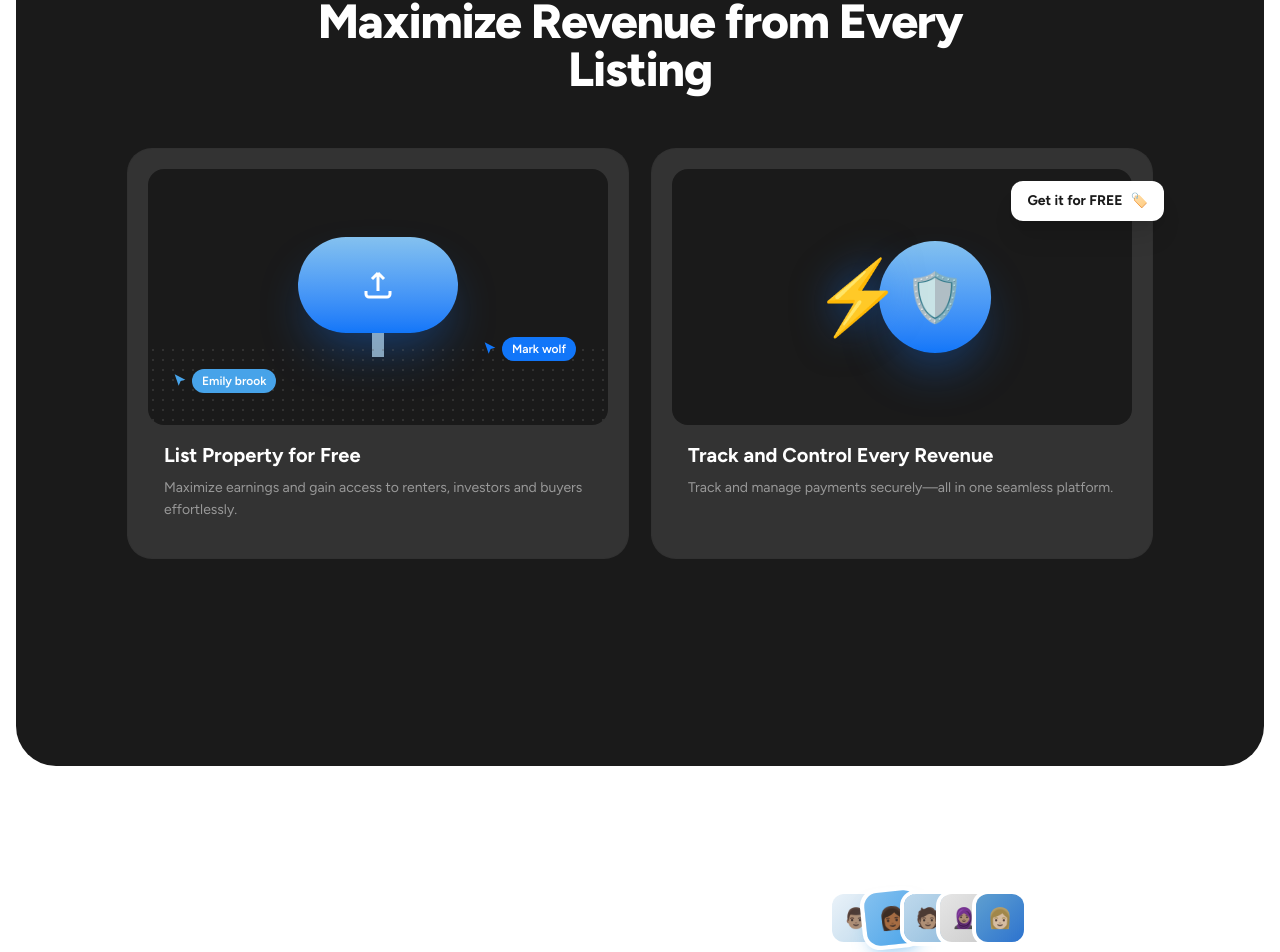
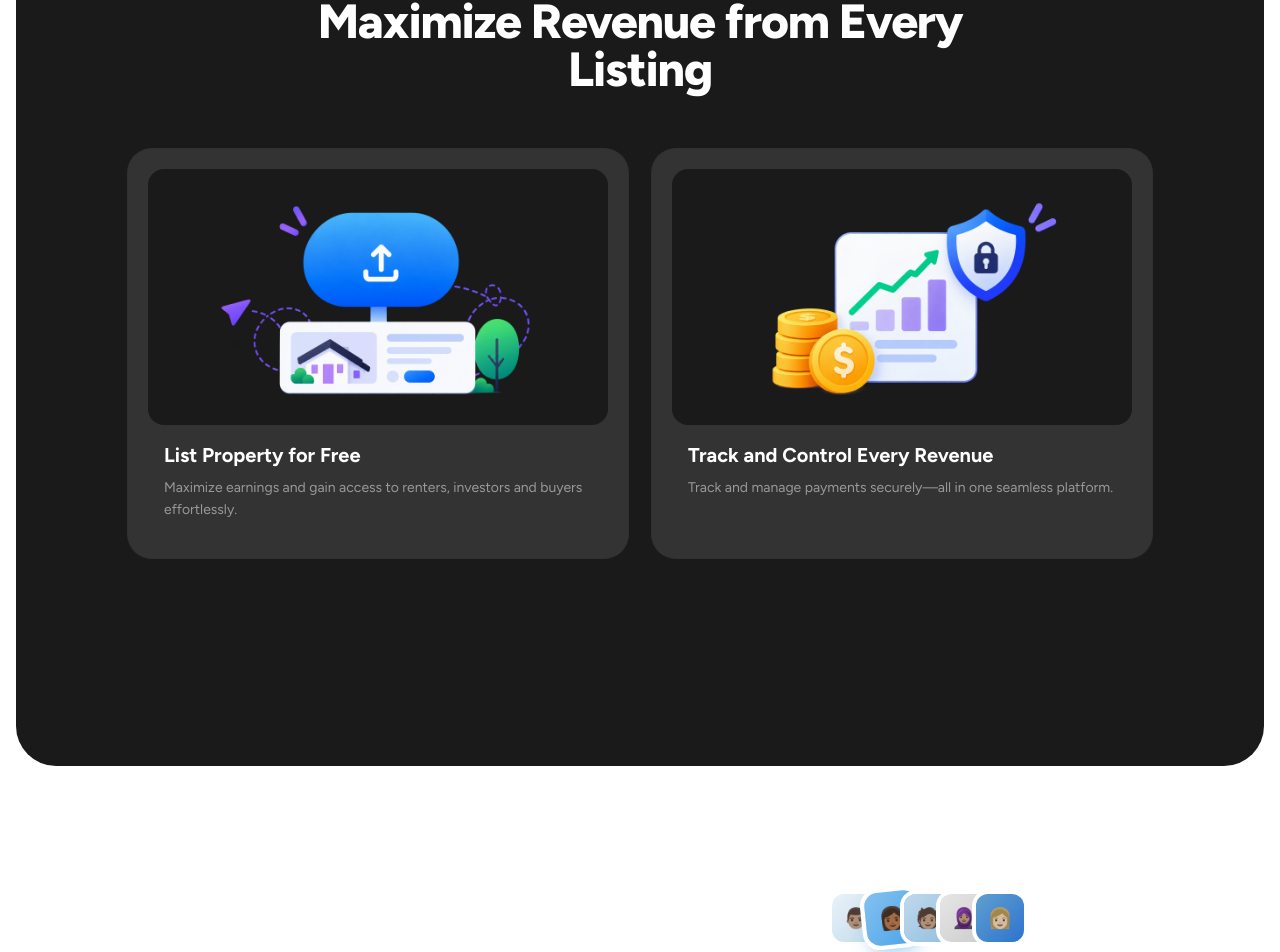
Before and after one commit to larryQuao/hive-landing, a React (Vite) app: page / in a window 1280 px wide. Shown: the part 3783-4735 px from the top of the page. Built offline with nearby package versions, Linux system fonts and the light colour scheme.

Commit message:
DarkFeatures: swap card illustrations for modernProperty and secureFinancialGrowth images, remove Get it for FREE badge

```diff
--- a/src/components/DarkFeatures.tsx
+++ b/src/components/DarkFeatures.tsx
@@ -1,3 +1,6 @@
+import modernPropertyUrl from '../assets/modernProperty.png'
+import secureFinancialGrowthUrl from '../assets/secureFinancialGrowth.png'
+
 export function DarkFeatures() {
   return (
     <section className="px-4 pb-8 pt-10">
@@ -9,36 +12,12 @@ export function DarkFeatures() {
         <div data-stagger className="mx-auto mt-14 grid max-w-5xl gap-6 md:grid-cols-2">
           {/* Card 1: List Property for Free */}
           <article data-stagger-item className="rounded-3xl bg-black-80 p-5 ring-1 ring-white/10">
-            <div className="relative h-64 overflow-hidden rounded-2xl bg-black-90">
-              {/* cloud upload illustration */}
-              <div className="absolute left-1/2 top-1/2 -translate-x-1/2 -translate-y-1/2">
-                <div className="flex h-24 w-40 items-center justify-center rounded-full bg-gradient-to-b from-primary-50 to-primary-100 shadow-2xl shadow-primary-100/40">
-                  <svg width="36" height="36" viewBox="0 0 24 24" fill="none" stroke="white" strokeWidth="2">
-                    <path d="M12 16V4m0 0l-4 4m4-4l4 4" />
-                    <path d="M4 16v2a2 2 0 002 2h12a2 2 0 002-2v-2" />
-                  </svg>
-                </div>
-                <div className="mx-auto h-6 w-3 bg-primary-30/70" />
-              </div>
-              {/* dotted globe hint */}
-              <div className="absolute bottom-0 left-0 right-0 h-20 opacity-30 [background-image:radial-gradient(circle,var(--color-black-60)_1px,transparent_1px)] [background-size:10px_10px]" />
-              {/* collaborator cursors */}
-              <div className="absolute bottom-8 left-6 flex items-center">
-                <svg width="16" height="16" viewBox="0 0 24 24" className="mr-1">
-                  <path d="M4 2l16 8-7 2-3 7z" fill="#47A3E9" />
-                </svg>
-                <span className="rounded-full bg-primary-75 px-2.5 py-1 text-xs font-semibold text-white">
-                  Emily brook
-                </span>
-              </div>
-              <div className="absolute bottom-16 right-8 flex items-center">
-                <svg width="16" height="16" viewBox="0 0 24 24" className="mr-1">
-                  <path d="M4 2l16 8-7 2-3 7z" fill="#1176F9" />
-                </svg>
-                <span className="rounded-full bg-primary-100 px-2.5 py-1 text-xs font-semibold text-white">
-                  Mark wolf
-                </span>
-              </div>
+            <div className="relative h-64 overflow-hidden rounded-2xl bg-black-90 p-4">
+              <img
+                src={modernPropertyUrl}
+                alt="Modern property listed on Hive"
+                className="h-full w-full object-contain"
+              />
             </div>
             <div className="p-4">
               <h3 className="text-xl font-bold text-white">List Property for Free</h3>
@@ -50,23 +29,18 @@ export function DarkFeatures() {
 
           {/* Card 2: Track and Control Every Revenue */}
           <article data-stagger-item className="relative rounded-3xl bg-black-80 p-5 ring-1 ring-white/10">
-            <div className="relative h-64 overflow-hidden rounded-2xl bg-black-90">
-              <div className="absolute left-1/2 top-1/2 flex -translate-x-1/2 -translate-y-1/2 items-center">
-                <span className="-mr-6 text-7xl drop-shadow-[0_0_20px_rgba(17,118,249,0.5)]">⚡</span>
-                <span className="flex h-28 w-28 items-center justify-center rounded-full bg-gradient-to-b from-primary-50 to-primary-100 text-5xl shadow-2xl shadow-primary-100/40">
-                  🛡️
-                </span>
-              </div>
+            <div className="relative h-64 overflow-hidden rounded-2xl bg-black-90 p-4">
+              <img
+                src={secureFinancialGrowthUrl}
+                alt="Secure financial growth tracking on Hive"
+                className="h-full w-full object-contain"
+              />
             </div>
             <div className="p-4">
               <h3 className="text-xl font-bold text-white">Track and Control Every Revenue</h3>
               <p className="mt-2 text-sm leading-relaxed text-black-40">
                 Track and manage payments securely—all in one seamless platform.
               </p>
-            </div>
-            {/* floating badge */}
-            <div className="absolute -right-3 top-8 flex items-center gap-2 rounded-xl bg-white px-4 py-2.5 text-sm font-bold text-black-90 shadow-xl">
-              Get it for FREE <span>🏷️</span>
             </div>
           </article>
         </div>
```
Also changed, not shown: src/assets/modernProperty.png (added), src/assets/secureFinancialGrowth.png (added).
